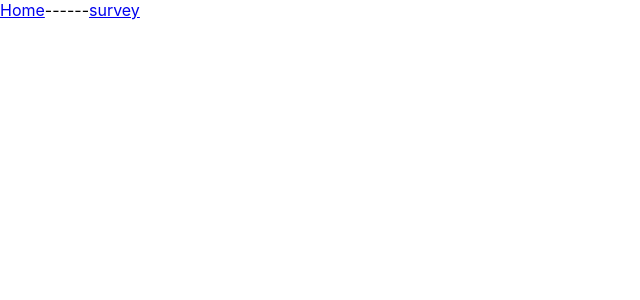
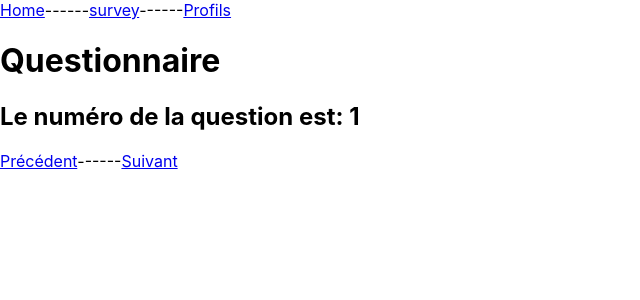
Before and after one commit to pabidiedhiou/PABI-AGENCY, a React (Create React App) app: page /survey/1 in a window 1280 px wide. Before the commit this address had no page. Shown: the top 300 px of the page, without its empty margins (0-640 px from the left). Built offline with nearby package versions, Linux system fonts and the light colour scheme.

Commit message:
Fin de la Paritie Transformer Votre Application En SPA

```diff
--- a/src/App.js
+++ b/src/App.js
@@ -3,14 +3,19 @@ import { Route, Routes } from 'react-router-dom'
 import Home from './pages/Home/index'
 import Survey from './pages/Survey/Survey'
 import Header from './components/header/index'
-//On s'arrête aux Outlets
+import Error from './components/Error/Error'
+import Results from './pages/Results/Results'
+import Freelances from './pages/Freelances/Freelances'
 export default function App() {
   return (
     <>
       <Header />
       <Routes>
         <Route path="/" element={<Home />} />
-        <Route path="/survey" element={<Survey />} />
+        <Route path="/survey/:numeroQuestion" element={<Survey />} />
+        <Route path="/results" element={<Results />} />
+        <Route path="/freelances" element={<Freelances />} />
+        <Route path="*" element={<Error />} />
       </Routes>
     </>
   )
--- /dev/null
+++ b/src/components/Error/Error.js
@@ -0,0 +1,8 @@
+import React from 'react'
+export default function Error() {
+  return (
+    <div>
+      <h1>Désolé !!! Cette page n'existe pas </h1>
+    </div>
+  )
+}
--- a/src/components/header/index.js
+++ b/src/components/header/index.js
@@ -3,7 +3,8 @@ export default function Header() {
   return (
     <>
       <NavLink to="/">Home</NavLink>------
-      <NavLink to="/survey">survey</NavLink>
+      <NavLink to="/survey/7">survey</NavLink>------
+      <NavLink to="/freelances">Profils</NavLink>
     </>
   )
 }
--- /dev/null
+++ b/src/pages/Freelances/Freelances.js
@@ -0,0 +1,5 @@
+import React from 'react'
+
+export default function Freelances() {
+  return <div>Freelances</div>
+}
--- /dev/null
+++ b/src/pages/Results/Results.js
@@ -0,0 +1,9 @@
+import React from 'react'
+
+export default function Results() {
+  return (
+    <div>
+      <h1>Résultats</h1>
+    </div>
+  )
+}
--- a/src/pages/Survey/Survey.js
+++ b/src/pages/Survey/Survey.js
@@ -1,7 +1,20 @@
+import { useParams, NavLink } from 'react-router-dom'
 export default function Survey() {
+  const { numeroQuestion } = useParams()
+  const numeroQuestionInt = parseInt(numeroQuestion)
+  const numeroQuestionPreced =
+    numeroQuestionInt === 1 ? 1 : numeroQuestionInt - 1
+  const numeroQuestionSuiv = numeroQuestionInt + 1
   return (
     <div>
       <h1>Questionnaire</h1>
+      <h2>Le numéro de la question est: {numeroQuestion}</h2>
+      <NavLink to={`/survey/${numeroQuestionPreced}`}>Précédent</NavLink>------
+      {numeroQuestionInt === 10 ? (
+        <NavLink to="/results">Résultats</NavLink>
+      ) : (
+        <NavLink to={`/survey/${numeroQuestionSuiv}`}>Suivant</NavLink>
+      )}
     </div>
   )
 }
```
